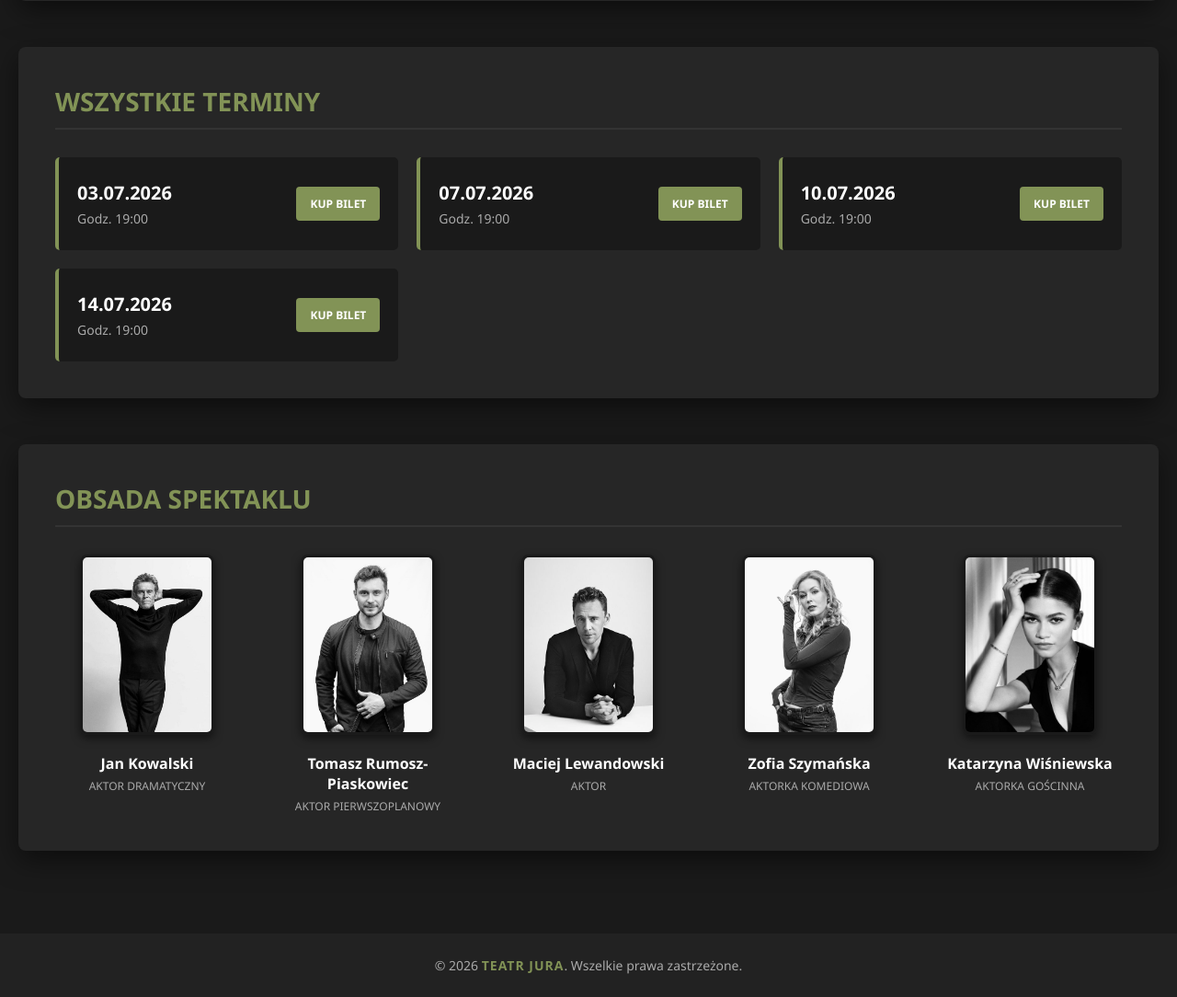
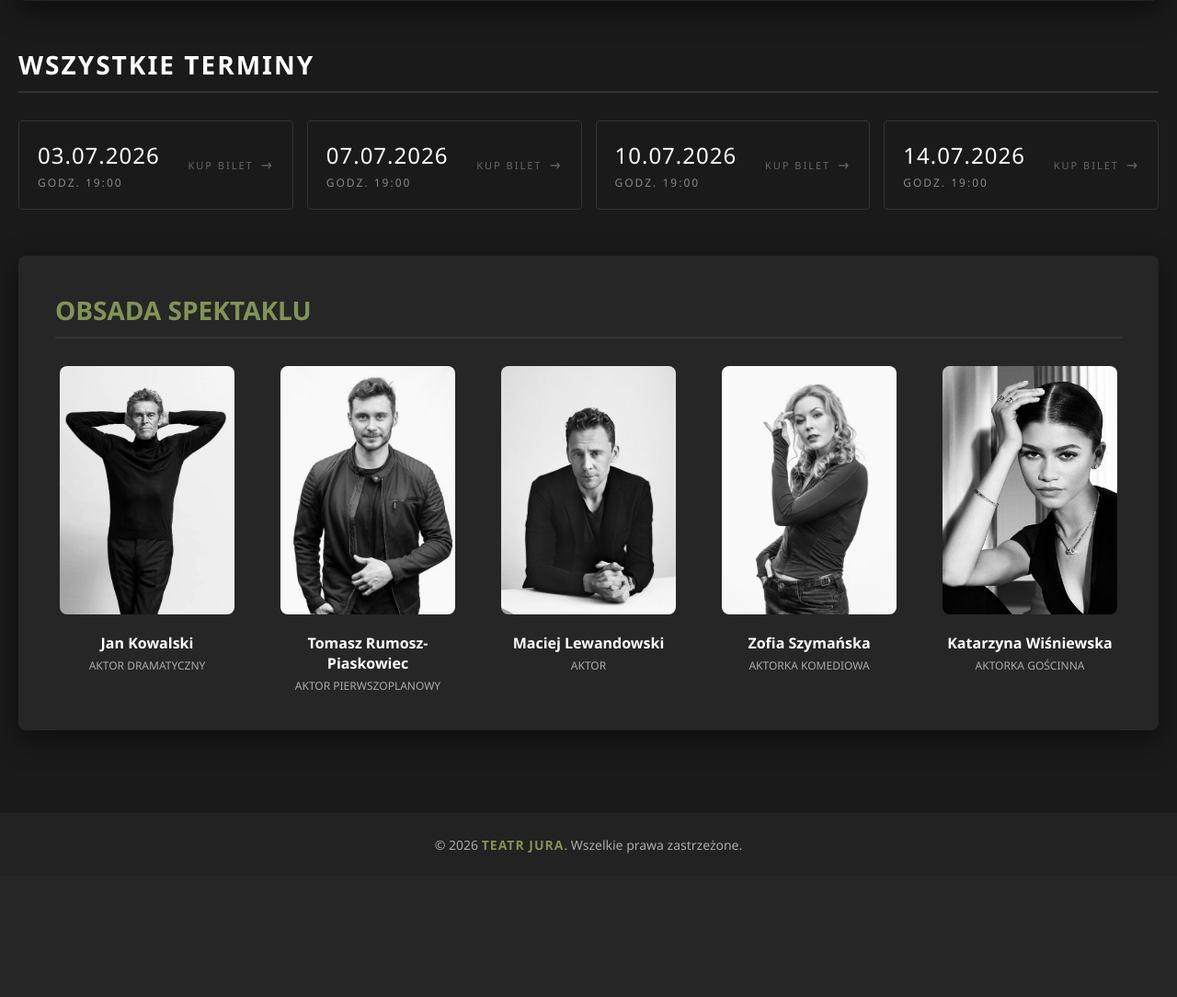
Before and after one commit to Szygo54/Teatr, a PHP site: page /spektakl.php?id=1 in a window 1280 px wide. Shown: the part 759-1843 px from the top of the page at 92% size. After the commit the page ends 1687 px from the top, so only its background shows below. Run offline with PHP 8.4, Linux system fonts and the light colour scheme; data comes from the database, SQL or seed files in the repository.

Commit message:
update pliku spektakl, zmiana wyglądu dat sepktakli oraz zdjec aktorów

```diff
--- a/spektakl.php
+++ b/spektakl.php
@@ -98,32 +98,39 @@ try {
         .btn-wielki { display: block; background: #829356; color: white; text-align: center; padding: 20px; text-decoration: none; font-size: 20px; font-weight: bold; text-transform: uppercase; border-radius: 5px; transition: 0.3s; }
         .btn-wielki:hover { background: #6a7944; }
 
-        .terminy-sekcja { margin-top: 50px; background: #262626; padding: 40px; border-radius: 8px; box-shadow: 0 10px 30px rgba(0,0,0,0.5); }
-        .terminy-naglowek { color: #829356; font-size: 28px; text-transform: uppercase; border-bottom: 2px solid #333; padding-bottom: 10px; margin-top: 0; margin-bottom: 30px; }
-        .terminy-siatka { display: grid; grid-template-columns: repeat(auto-fill, minmax(280px, 1fr)); gap: 20px; }
-        .termin-karta { background: #1a1a1a; padding: 20px; border-radius: 5px; border-left: 4px solid #829356; display: flex; justify-content: space-between; align-items: center; transition: 0.3s; }
-        .termin-karta:hover { transform: translateY(-3px); box-shadow: 0 5px 15px rgba(0,0,0,0.4); }
-        .termin-info p { margin: 5px 0; }
-        .termin-data { font-size: 20px; font-weight: bold; color: #fff; }
-        .termin-godzina { font-size: 14px; color: #aaa; }
-        .termin-btn { background: #829356; color: white; padding: 10px 15px; border-radius: 4px; text-decoration: none; font-size: 12px; font-weight: bold; text-transform: uppercase; transition: 0.3s; }
-        .termin-btn:hover { background: #6a7944; }
+        /* ZMIENIONY STYL: Minimalistyczne terminy spektakli */
+        .terminy-sekcja { margin-top: 50px; background: transparent; padding: 0; box-shadow: none; border-radius: 0; }
+        .terminy-naglowek { color: #fff; font-size: 28px; text-transform: uppercase; border-bottom: 2px solid #333; padding-bottom: 10px; margin-top: 0; margin-bottom: 30px; letter-spacing: 2px; }
+        .terminy-siatka { display: grid; grid-template-columns: repeat(auto-fill, minmax(280px, 1fr)); gap: 15px; }
+
+        .termin-karta { background: transparent; padding: 20px; border: 1px solid #333; border-radius: 4px; display: flex; justify-content: space-between; align-items: center; transition: all 0.3s ease; }
+        .termin-karta:hover { border-color: #829356; background: rgba(130, 147, 86, 0.05); }
+
+        .termin-info { display: flex; flex-direction: column; gap: 5px; }
+        .termin-info p { margin: 0; }
+        .termin-data { font-size: 24px; font-weight: 300; color: #fff; letter-spacing: 1px; }
+        .termin-godzina { font-size: 12px; color: #888; text-transform: uppercase; letter-spacing: 2px; }
+
+        .termin-btn { display: flex; align-items: center; color: #666; text-decoration: none; font-size: 11px; text-transform: uppercase; letter-spacing: 2px; transition: all 0.3s ease; }
+        .termin-btn::after { content: '→'; margin-left: 8px; font-size: 16px; transition: transform 0.3s ease; }
+
+        .termin-karta:hover .termin-btn { color: #829356; }
+        .termin-karta:hover .termin-btn::after { transform: translateX(5px); color: #829356; }
 
         .obsada-sekcja { margin-top: 50px; background: #262626; padding: 40px; border-radius: 8px; box-shadow: 0 10px 30px rgba(0,0,0,0.5); }
         .obsada-naglowek { color: #829356; font-size: 28px; text-transform: uppercase; border-bottom: 2px solid #333; padding-bottom: 10px; margin-top: 0; margin-bottom: 30px; }
         .aktorzy-siatka { display: flex; flex-wrap: wrap; gap: 40px; justify-content: flex-start; }
         .aktor-karta { text-align: center; width: 200px; }
+
+        /* ZMIENIONY STYL: Usunięto hover (statyczne zdjęcie) */
         .aktor-zdjecie {
-            width: 140px;
-            height: 190px;
+            width: 190px;
+            height: 270px;
             border-radius: 8px;
             object-fit: cover;
-            border: 3px solid #1a1a1a;
             margin-bottom: 15px;
-            transition: 0.3s;
-            box-shadow: 0 4px 10px rgba(0,0,0,0.5);
+
         }
-        .aktor-karta:hover .aktor-zdjecie { border-color: #829356; transform: scale(1.05); }
         .aktor-imie { font-size: 16px; font-weight: bold; color: #fff; margin: 0 0 5px 0; }
         .aktor-specjalizacja { font-size: 12px; color: #aaa; text-transform: uppercase; }
     </style>
```
